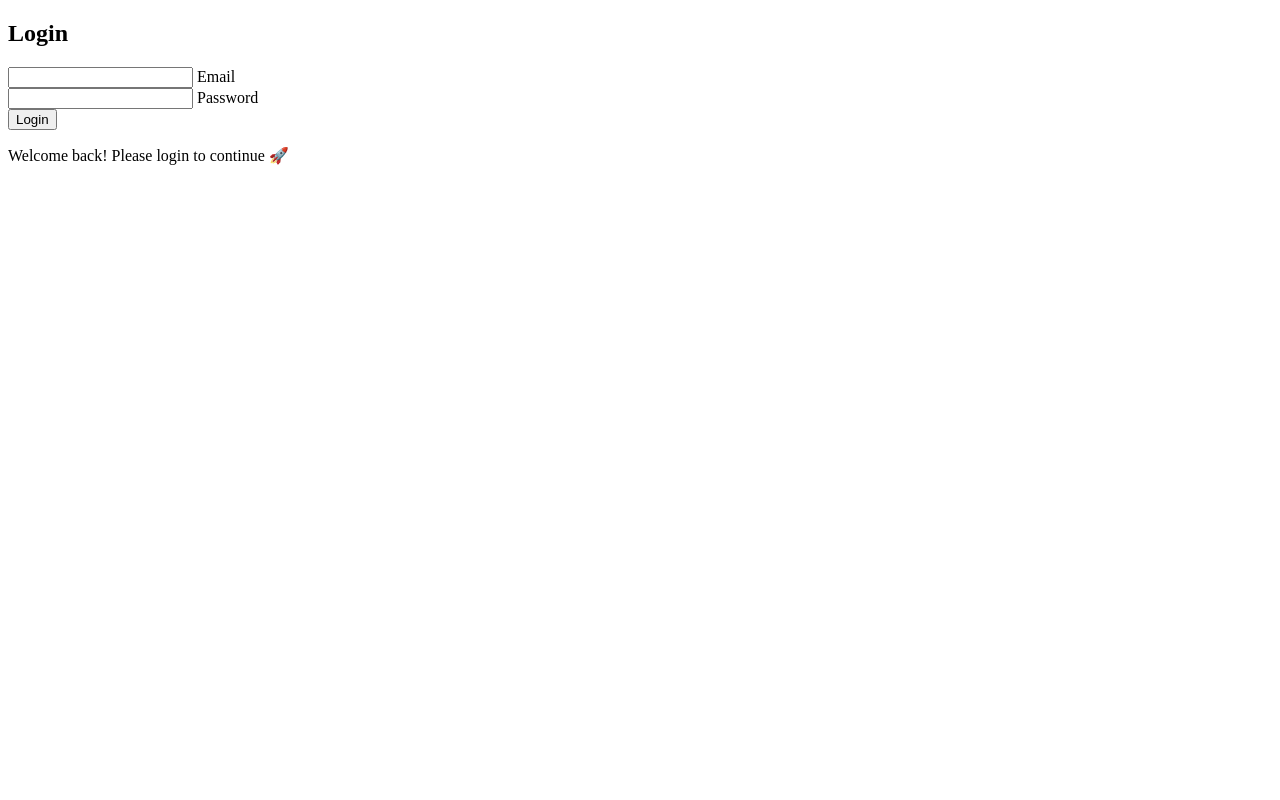
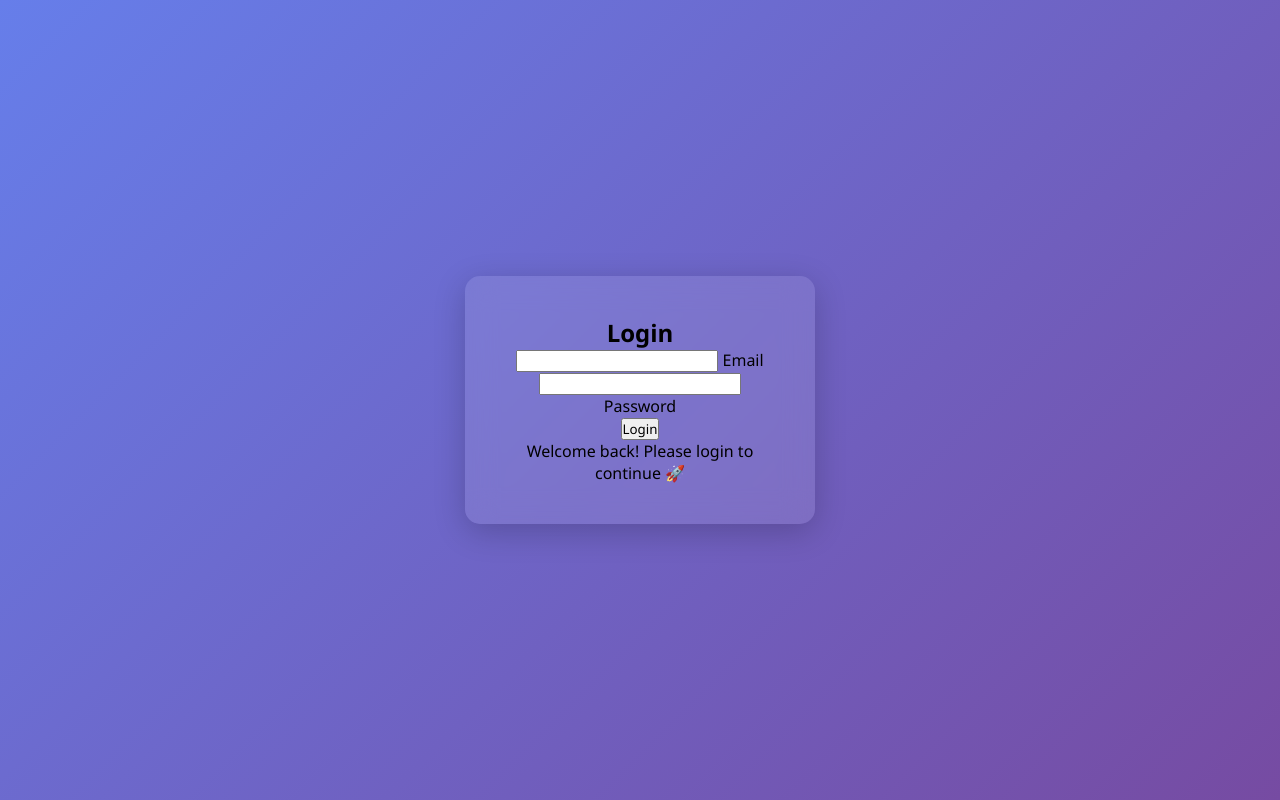
Before and after one commit to shahriar1100/form-validaion, a plain HTML site: page index.html in a window 1280 px wide. Drawn offline with Linux system fonts and the light colour scheme.

Commit message:
add some css for batter to see ui

```diff
--- a/index.html
+++ b/index.html
@@ -5,7 +5,46 @@
 <meta name="viewport" content="width=device-width, initial-scale=1.0">
 <title>Animated Login Form</title>
 
+<style>
+    *{
+        margin: 0;
+        padding: 0;
+        box-sizing: border-box;
+        font-family: 'Segoe UI', sans-serif;
+    }
 
+    body{
+        height: 100vh;
+        display: flex;
+        justify-content: center;
+        align-items: center;
+        background: linear-gradient(135deg, #667eea, #764ba2);
+    }
+
+    .login-box{
+        width: 350px;
+        padding: 40px;
+        background: rgba(255,255,255,0.1);
+        backdrop-filter: blur(15px);
+        border-radius: 15px;
+        box-shadow: 0 8px 32px rgba(0,0,0,0.2);
+        text-align: center;
+        animation: fadeIn 1s ease;
+    }
+
+    @keyframes fadeIn {
+        from{
+            opacity: 0;
+            transform: translateY(30px);
+        }
+        to{
+            opacity: 1;
+            transform: translateY(0);
+        }
+    }
+
+
+</style>
 </head>
 <body>
 
```
